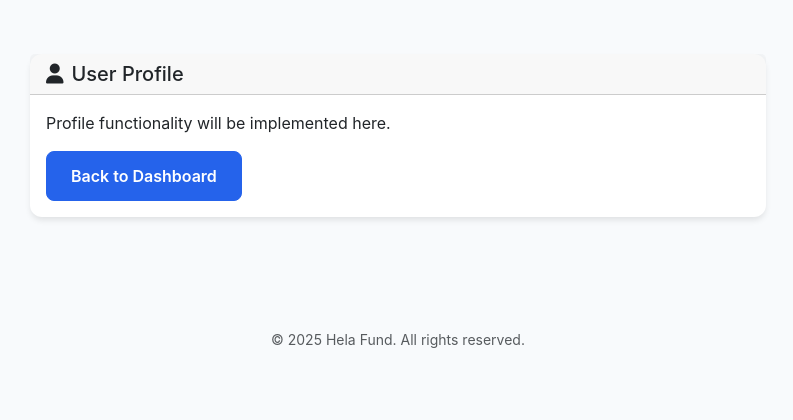
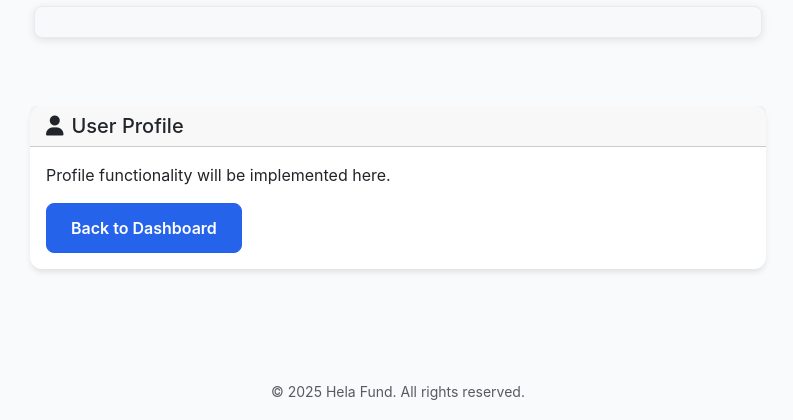
Before and after one commit to kibetlelgo/Hela-Credit, a Django app: page /accounts/profile/ in a window 1280 px wide. Shown: the part 66-486 px from the top of the page, without its empty margins (242-1035 px from the left). Run offline with Django 4.2, Linux system fonts and the light colour scheme; a user stored in the database is signed in.

```diff
--- /dev/null
+++ b/ads.txt
@@ -0,0 +1 @@
+google.com, pub-4968460970100232, DIRECT, f08c47fec0942fa0
--- a/helacredit/urls.py
+++ b/helacredit/urls.py
@@ -16,9 +16,17 @@ Including another URLconf
 """
 from django.contrib import admin
 from django.urls import path, include
+from django.views.generic import TemplateView
+from django.http import HttpResponse
+import os
+
+def ads_txt(request):
+    content = "google.com, pub-4968460970100232, DIRECT, f08c47fec0942fa0"
+    return HttpResponse(content, content_type='text/plain')
 
 urlpatterns = [
     path('admin/', admin.site.urls),
     path('', include('loans.urls')),
     path('accounts/', include('accounts.urls')),
+    path('ads.txt', ads_txt, name='ads_txt'),
 ]
--- a/templates/base.html
+++ b/templates/base.html
@@ -13,6 +13,9 @@
     <link href="https://fonts.googleapis.com/css2?family=Poppins:wght@400;600;700;800&display=swap" rel="stylesheet">
     <!-- Font Awesome -->
     <link rel="stylesheet" href="https://cdnjs.cloudflare.com/ajax/libs/font-awesome/6.4.0/css/all.min.css">
+    <!-- Google AdSense -->
+    <script async src="https://pagead2.googlesyndication.com/pagead/js/adsbygoogle.js?client=ca-pub-4968460970100232"
+     crossorigin="anonymous"></script>
     <!-- Custom CSS -->
     <style>
         :root {
@@ -253,6 +256,41 @@
         @media (max-width: 991.98px) {
             .d-lg-flex { display: none !important; }
         }
+
+        /* Header Banner Ad Styling */
+        .ad-banner-header {
+            width: 100%;
+            max-width: 728px;
+            margin: 0 auto;
+            text-align: center;
+            padding: 15px 0;
+            background: #f8f9fa;
+            border-radius: 8px;
+            margin-bottom: 20px;
+            box-shadow: 0 2px 8px rgba(0, 0, 0, 0.1);
+            border: 1px solid #e9ecef;
+        }
+
+        .ad-banner-header ins {
+            display: block !important;
+            margin: 0 auto;
+        }
+
+        /* Mobile Responsive for Header Banner */
+        @media (max-width: 768px) {
+            .ad-banner-header {
+                max-width: 320px;
+                padding: 10px 0;
+                margin-bottom: 15px;
+            }
+        }
+
+        /* Hide banner on very small screens */
+        @media (max-width: 480px) {
+            .ad-banner-header {
+                display: none;
+            }
+        }
     </style>
     {% block extra_css %}{% endblock %}
 </head>
@@ -332,6 +370,20 @@
             </div>
         </div>
     </nav>
+    <main style="padding-top: 4.5rem;">
+        <!-- Header Banner Ad -->
+        <div class="ad-banner-header">
+            <!-- HelaFund -->
+            <ins class="adsbygoogle"
+                 style="display:block"
+                 data-ad-client="ca-pub-4968460970100232"
+                 data-ad-slot="5394143854"
+                 data-ad-format="auto"
+                 data-full-width-responsive="true"></ins>
+            <script>
+                 (adsbygoogle = window.adsbygoogle || []).push({});
+            </script>
+        </div>
 
         <!-- Messages -->
         {% if messages %}
@@ -345,8 +397,6 @@
         </div>
         {% endif %}
 
-    <!-- Main Content -->
-    <main style="padding-top: 4.5rem;">
         {% block content %}{% endblock %}
     </main>
 
```
Lines whose indentation alone changed are shown as unchanged.
